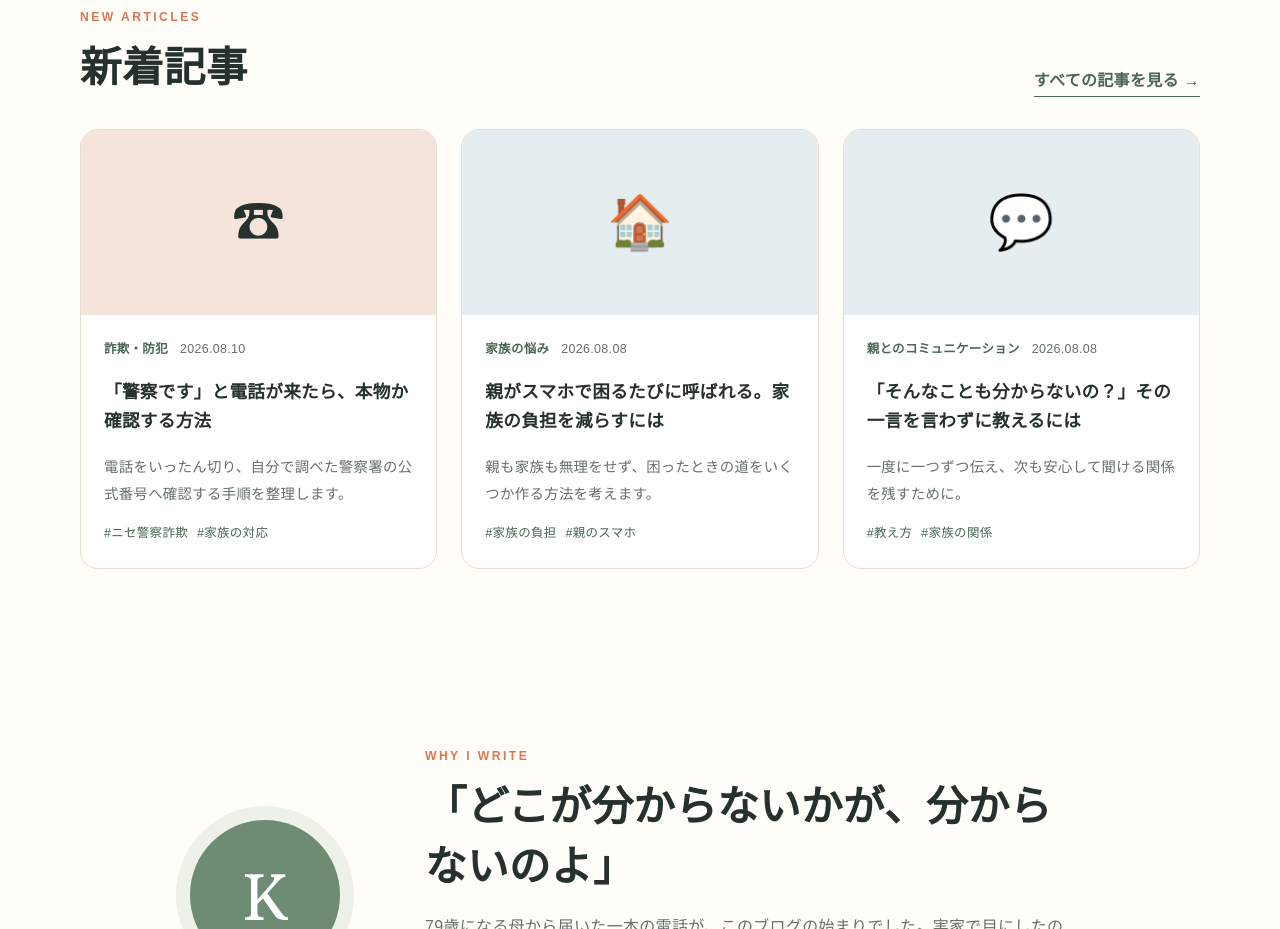
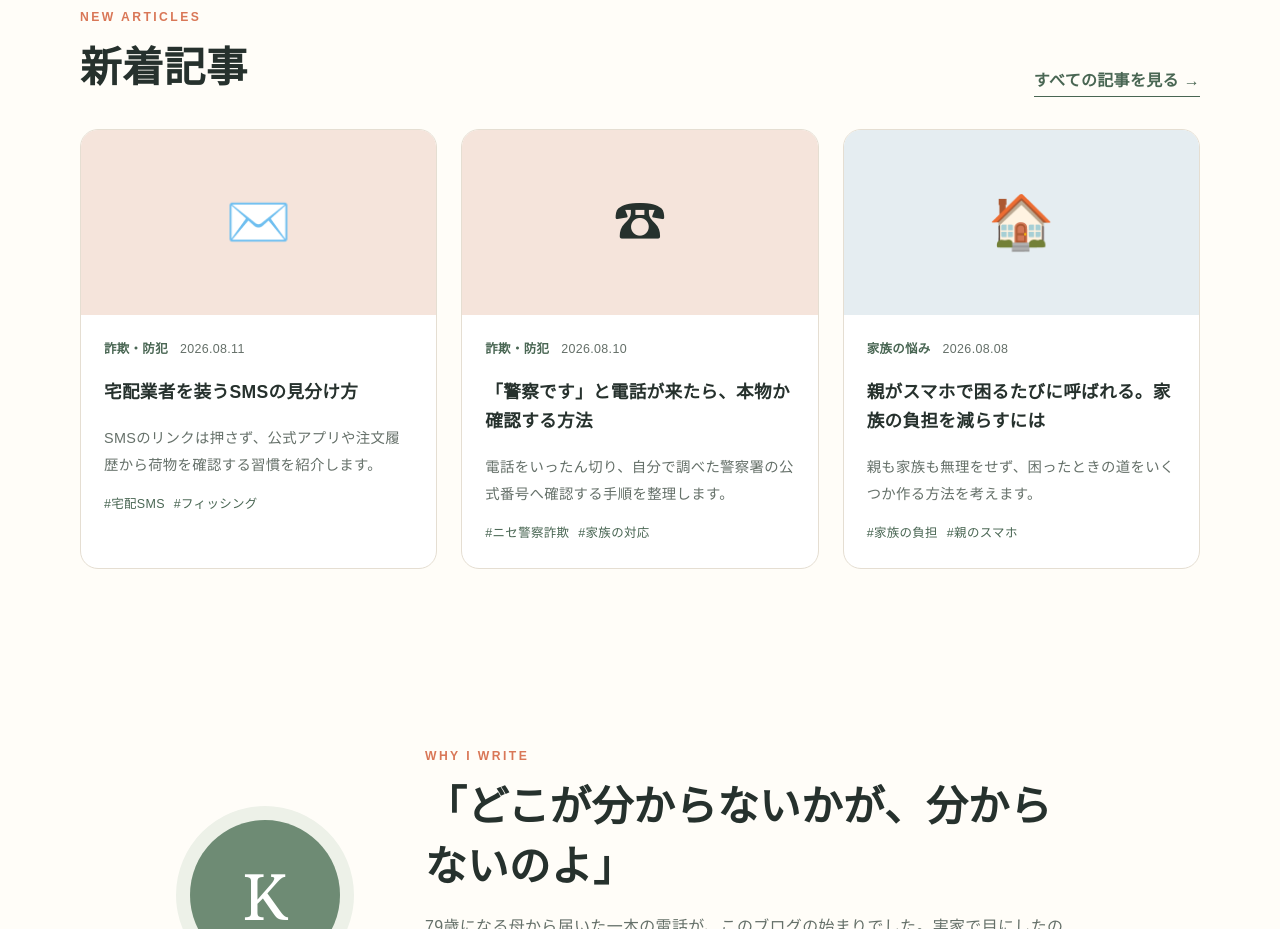
Before and after one commit to Shohei-yokoyoko/kizuna-note, a plain HTML site: page index.html in a window 1280 px wide. Shown: the part 1380-2309 px from the top of the page. Drawn offline with Linux system fonts and the light colour scheme.

Commit message:
トップページに宅配SMS記事を追加

```diff
--- a/index.html
+++ b/index.html
@@ -64,9 +64,9 @@
       <div class="container">
         <div class="section-heading"><div><p class="eyebrow">NEW ARTICLES</p><h2>新着記事</h2></div><a class="text-link" href="blog.html">すべての記事を見る →</a></div>
         <div class="card-grid">
-          <article class="post-card featured"><a class="card-visual visual-security" href="article-police-call.html"><span class="visual-icon">☎</span></a><div class="card-body"><div class="meta"><span class="category">詐欺・防犯</span><time datetime="2026-08-10">2026.08.10</time></div><h3><a href="article-police-call.html">「警察です」と電話が来たら、本物か確認する方法</a></h3><p>電話をいったん切り、自分で調べた警察署の公式番号へ確認する手順を整理します。</p><div class="tags"><span>#ニセ警察詐欺</span><span>#家族の対応</span></div></div></article>
+          <article class="post-card featured"><a class="card-visual visual-security" href="article-delivery-sms.html"><span class="visual-icon">✉️</span></a><div class="card-body"><div class="meta"><span class="category">詐欺・防犯</span><time datetime="2026-08-11">2026.08.11</time></div><h3><a href="article-delivery-sms.html">宅配業者を装うSMSの見分け方</a></h3><p>SMSのリンクは押さず、公式アプリや注文履歴から荷物を確認する習慣を紹介します。</p><div class="tags"><span>#宅配SMS</span><span>#フィッシング</span></div></div></article>
+          <article class="post-card"><a class="card-visual visual-security" href="article-police-call.html"><span class="visual-icon">☎</span></a><div class="card-body"><div class="meta"><span class="category">詐欺・防犯</span><time datetime="2026-08-10">2026.08.10</time></div><h3><a href="article-police-call.html">「警察です」と電話が来たら、本物か確認する方法</a></h3><p>電話をいったん切り、自分で調べた警察署の公式番号へ確認する手順を整理します。</p><div class="tags"><span>#ニセ警察詐欺</span><span>#家族の対応</span></div></div></article>
           <article class="post-card"><a class="card-visual visual-chat" href="article-family-burden.html"><span class="visual-icon">🏠</span></a><div class="card-body"><div class="meta"><span class="category">家族の悩み</span><time datetime="2026-08-08">2026.08.08</time></div><h3><a href="article-family-burden.html">親がスマホで困るたびに呼ばれる。家族の負担を減らすには</a></h3><p>親も家族も無理をせず、困ったときの道をいくつか作る方法を考えます。</p><div class="tags"><span>#家族の負担</span><span>#親のスマホ</span></div></div></article>
-          <article class="post-card"><a class="card-visual visual-chat" href="article-teaching-kindly.html"><span class="visual-icon">💬</span></a><div class="card-body"><div class="meta"><span class="category">親とのコミュニケーション</span><time datetime="2026-08-08">2026.08.08</time></div><h3><a href="article-teaching-kindly.html">「そんなことも分からないの？」その一言を言わずに教えるには</a></h3><p>一度に一つずつ伝え、次も安心して聞ける関係を残すために。</p><div class="tags"><span>#教え方</span><span>#家族の関係</span></div></div></article>
         </div>
       </div>
     </section>
```
